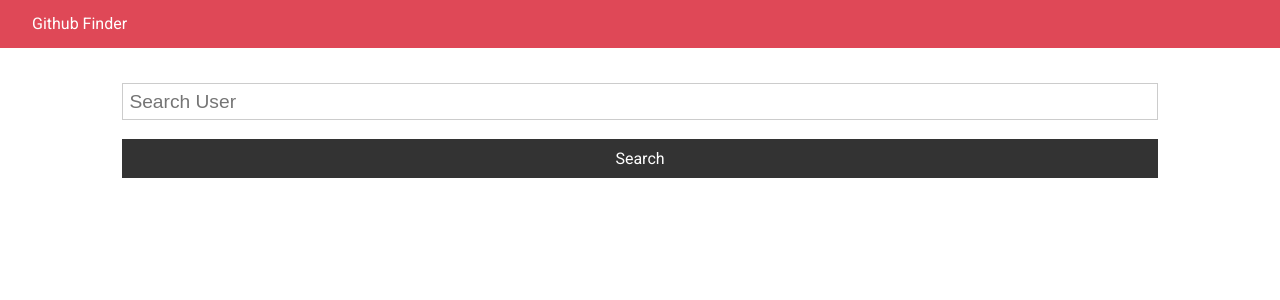
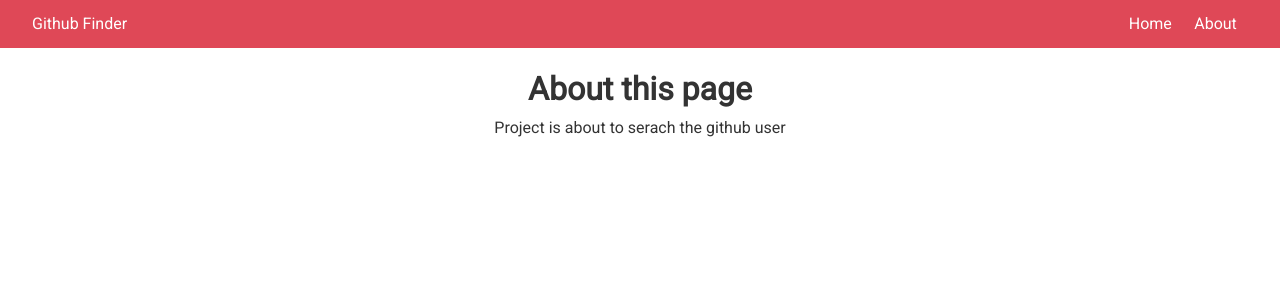
Before and after one commit to kumarmukesh099/react-time, a React (Create React App) app: page /about in a window 1280 px wide. Shown: the top 300 px of the page. Built offline with nearby package versions, Linux system fonts and the light colour scheme.

Commit message:
Add Route

```diff
--- a/package.json
+++ b/package.json
@@ -10,6 +10,7 @@
     "dotenv": "^8.2.0",
     "react": "^16.13.1",
     "react-dom": "^16.13.1",
+    "react-router-dom": "^5.2.0",
     "react-scripts": "3.4.1"
   },
   "scripts": {
--- a/src/App.js
+++ b/src/App.js
@@ -1,10 +1,12 @@
-import React , {Component} from 'react';
+import React , {Component, Fragment} from 'react';
 import './App.css';
+import {BrowserRouter as Router ,  Switch,Route} from 'react-router-dom'
 import Navbar from './components/layout/Navbar'
 import Users from './components/users/Users';
 import axios from 'axios'
 import Search from './components/users/Search';
 import Alert from './components/layout/Alert';
+import { About } from './components/pages/About';
 
 class App extends  Component{
 
@@ -44,19 +46,28 @@
 
   render(){
      return(
+       <Router>
       <div className="App">
         <Navbar />
+         <div className="container">
         <Alert alert={this.state.alert} />
-        <div className="container">
+        <Switch>
+          <Route exact path='/' render ={(props)=>
+            <Fragment>
               <Search searchUsers={this.searchUsers}
               clearUsers={this.clearUsers}
               showClear={this.state.users.length > 0 ? true : false}
                setAlert = {this.setAlert}
                />
-
               <Users loading={this.state.loading} users={this.state.users}/>
+              </Fragment>
+     }
+            />
+          <Route exact path="/about" component={About}/>
+        </Switch>
         </div>
       </div>
+      </Router>
     );
   }
 }
--- a/src/components/layout/Navbar.js
+++ b/src/components/layout/Navbar.js
@@ -1,10 +1,19 @@
 import React  from 'react'
 //defaultProps is predefined if we are not going to pass the props then it will take from defaultProps
 import PropTypes from 'prop-types'
+import {Link} from 'react-router-dom'
 
 const Navbar =(props)=> (
         <nav className="navbar bg-primary">
             {props.title}
+        <ul>
+            <li>
+                <Link to="/">Home</Link>
+            </li>
+            <li>
+                <Link to="/about">About</Link>
+            </li>
+        </ul>
         </nav>
     )
 Navbar.defaultProps = {
--- /dev/null
+++ b/src/components/pages/About.js
@@ -0,0 +1,10 @@
+import React from 'react'
+
+export const About = () => {
+    return (
+        <div style={{textAlign:'center'}}>
+            <h1>About this page</h1>
+            <p>Project is about to serach the github user</p>
+        </div>
+    )
+}
```
Also changed, not shown: 1 other file (tests, documents, lock files or other folders). Lines whose indentation alone changed are shown as unchanged.
